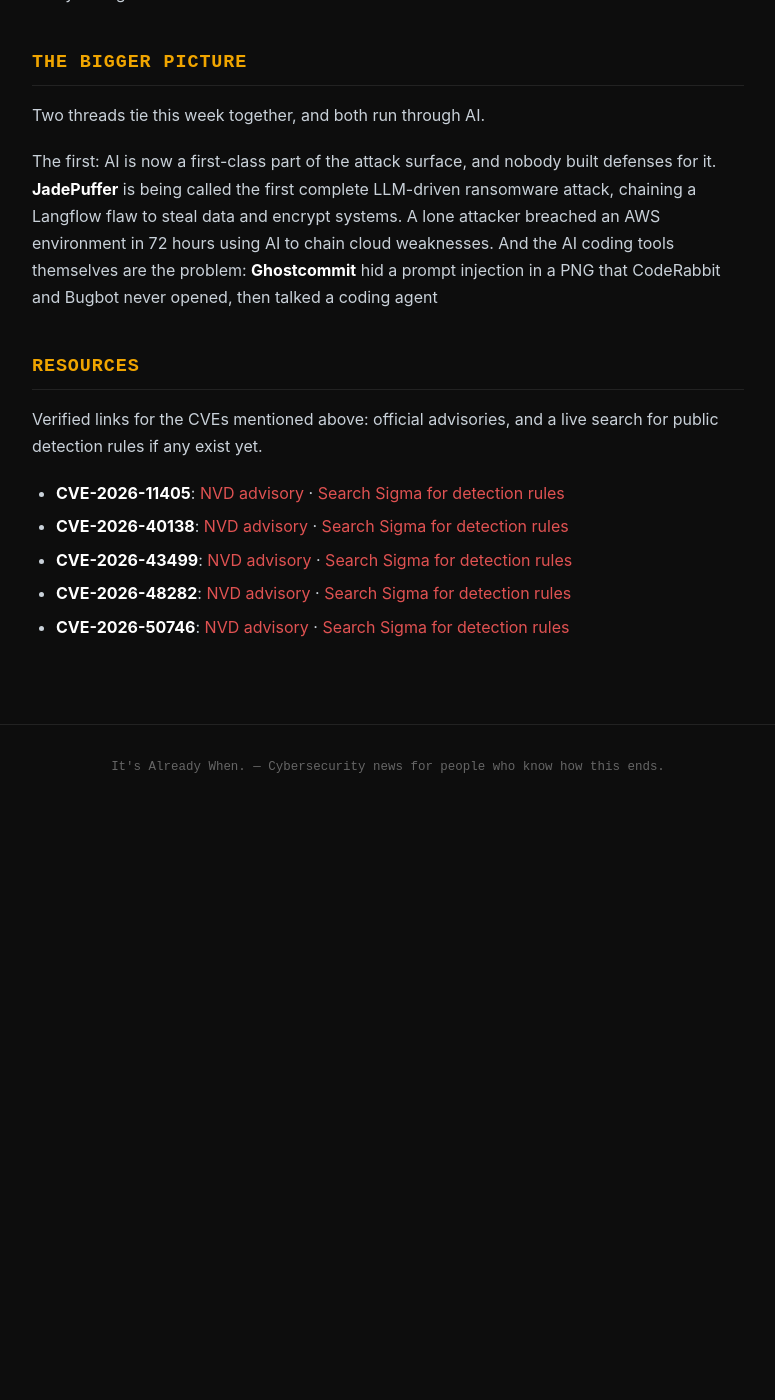
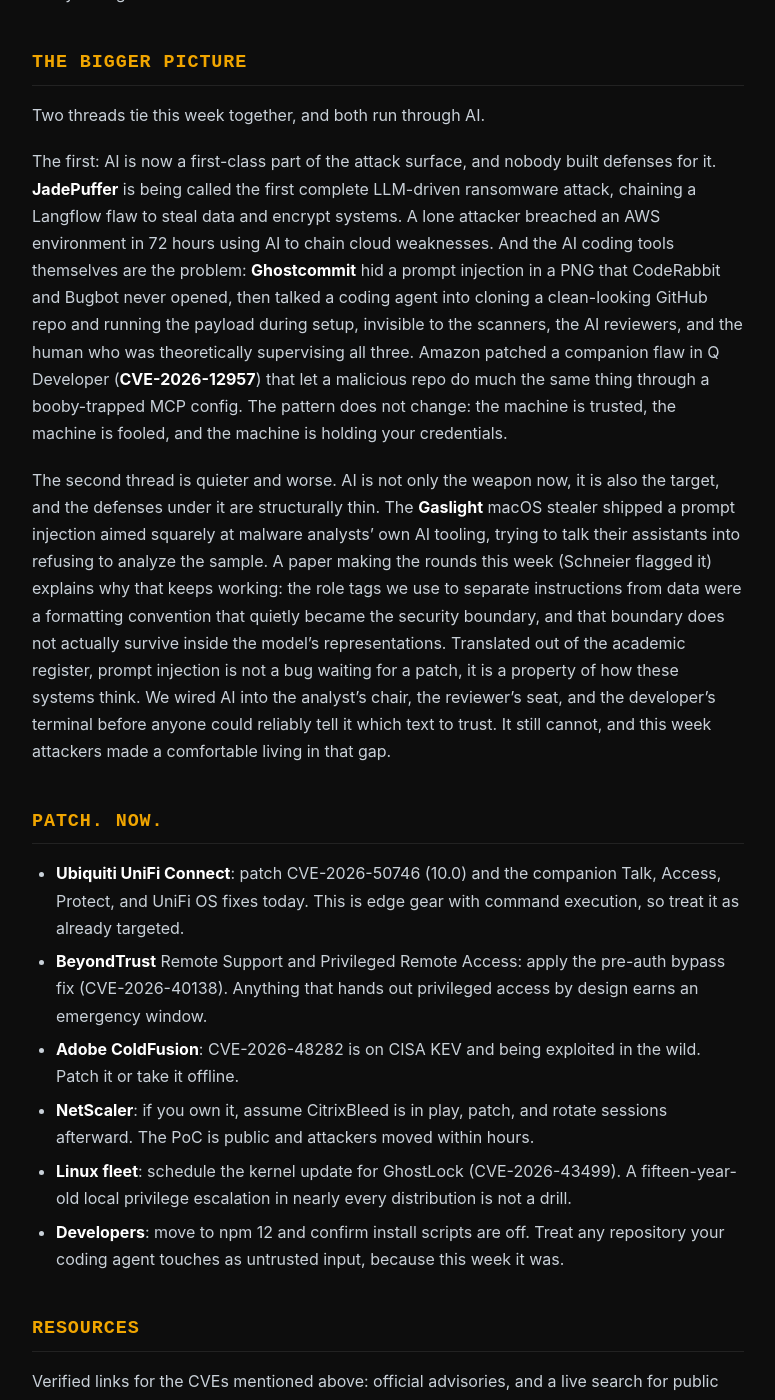
Before and after one commit to bizzal70/itsalreadywhen, a Jekyll site: the page built from _posts/2026-07-12-issue-002.md, in a window 1280 px wide and 1400 px high, scrolled down 2452 px. Shown: the whole window, without its empty margins (252-1027 px from the left). Built offline with Jekyll 4.4.1, drawn with Linux system fonts in a browser that asks for light colours; before the commit the page ends 3263 px from its top, so only the background shows below that; some of the changed text lies outside the part shown.

Commit message:
Restore truncated tail of Issue #002 (Bigger Picture 2nd thread, Patch. Now., sign-off)

```diff
--- a/_posts/2026-07-12-issue-002.md
+++ b/_posts/2026-07-12-issue-002.md
@@ -42,14 +42,28 @@
 
 Two threads tie this week together, and both run through AI.
 
-The first: AI is now a first-class part of the attack surface, and nobody built defenses for it. **JadePuffer** is being called the first complete LLM-driven ransomware attack, chaining a Langflow flaw to steal data and encrypt systems. A lone attacker breached an AWS environment in 72 hours using AI to chain cloud weaknesses. And the AI coding tools themselves are the problem: **Ghostcommit** hid a prompt injection in a PNG that CodeRabbit and Bugbot never opened, then talked a coding agent
+The first: AI is now a first-class part of the attack surface, and nobody built defenses for it. **JadePuffer** is being called the first complete LLM-driven ransomware attack, chaining a Langflow flaw to steal data and encrypt systems. A lone attacker breached an AWS environment in 72 hours using AI to chain cloud weaknesses. And the AI coding tools themselves are the problem: **Ghostcommit** hid a prompt injection in a PNG that CodeRabbit and Bugbot never opened, then talked a coding agent into cloning a clean-looking GitHub repo and running the payload during setup, invisible to the scanners, the AI reviewers, and the human who was theoretically supervising all three. Amazon patched a companion flaw in Q Developer (**CVE-2026-12957**) that let a malicious repo do much the same thing through a booby-trapped MCP config. The pattern does not change: the machine is trusted, the machine is fooled, and the machine is holding your credentials.
+
+The second thread is quieter and worse. AI is not only the weapon now, it is also the target, and the defenses under it are structurally thin. The **Gaslight** macOS stealer shipped a prompt injection aimed squarely at malware analysts' own AI tooling, trying to talk their assistants into refusing to analyze the sample. A paper making the rounds this week (Schneier flagged it) explains why that keeps working: the role tags we use to separate instructions from data were a formatting convention that quietly became the security boundary, and that boundary does not actually survive inside the model's representations. Translated out of the academic register, prompt injection is not a bug waiting for a patch, it is a property of how these systems think. We wired AI into the analyst's chair, the reviewer's seat, and the developer's terminal before anyone could reliably tell it which text to trust. It still cannot, and this week attackers made a comfortable living in that gap.
+
+## Patch. Now.
+
+- **Ubiquiti UniFi Connect**: patch CVE-2026-50746 (10.0) and the companion Talk, Access, Protect, and UniFi OS fixes today. This is edge gear with command execution, so treat it as already targeted.
+- **BeyondTrust** Remote Support and Privileged Remote Access: apply the pre-auth bypass fix (CVE-2026-40138). Anything that hands out privileged access by design earns an emergency window.
+- **Adobe ColdFusion**: CVE-2026-48282 is on CISA KEV and being exploited in the wild. Patch it or take it offline.
+- **NetScaler**: if you own it, assume CitrixBleed is in play, patch, and rotate sessions afterward. The PoC is public and attackers moved within hours.
+- **Linux fleet**: schedule the kernel update for GhostLock (CVE-2026-43499). A fifteen-year-old local privilege escalation in nearly every distribution is not a drill.
+- **Developers**: move to npm 12 and confirm install scripts are off. Treat any repository your coding agent touches as untrusted input, because this week it was.
 
 ## Resources
 
 Verified links for the CVEs mentioned above: official advisories, and a live search for public detection rules if any exist yet.
 
 - **CVE-2026-11405**: [NVD advisory](https://nvd.nist.gov/vuln/detail/CVE-2026-11405) · [Search Sigma for detection rules](https://github.com/SigmaHQ/sigma/search?q=CVE-2026-11405)
+- **CVE-2026-12957**: [NVD advisory](https://nvd.nist.gov/vuln/detail/CVE-2026-12957) · [Search Sigma for detection rules](https://github.com/SigmaHQ/sigma/search?q=CVE-2026-12957)
 - **CVE-2026-40138**: [NVD advisory](https://nvd.nist.gov/vuln/detail/CVE-2026-40138) · [Search Sigma for detection rules](https://github.com/SigmaHQ/sigma/search?q=CVE-2026-40138)
 - **CVE-2026-43499**: [NVD advisory](https://nvd.nist.gov/vuln/detail/CVE-2026-43499) · [Search Sigma for detection rules](https://github.com/SigmaHQ/sigma/search?q=CVE-2026-43499)
 - **CVE-2026-48282**: [NVD advisory](https://nvd.nist.gov/vuln/detail/CVE-2026-48282) · [Search Sigma for detection rules](https://github.com/SigmaHQ/sigma/search?q=CVE-2026-48282)
 - **CVE-2026-50746**: [NVD advisory](https://nvd.nist.gov/vuln/detail/CVE-2026-50746) · [Search Sigma for detection rules](https://github.com/SigmaHQ/sigma/search?q=CVE-2026-50746)
+
+*It was already when. You just had not read the logs yet.*
```
